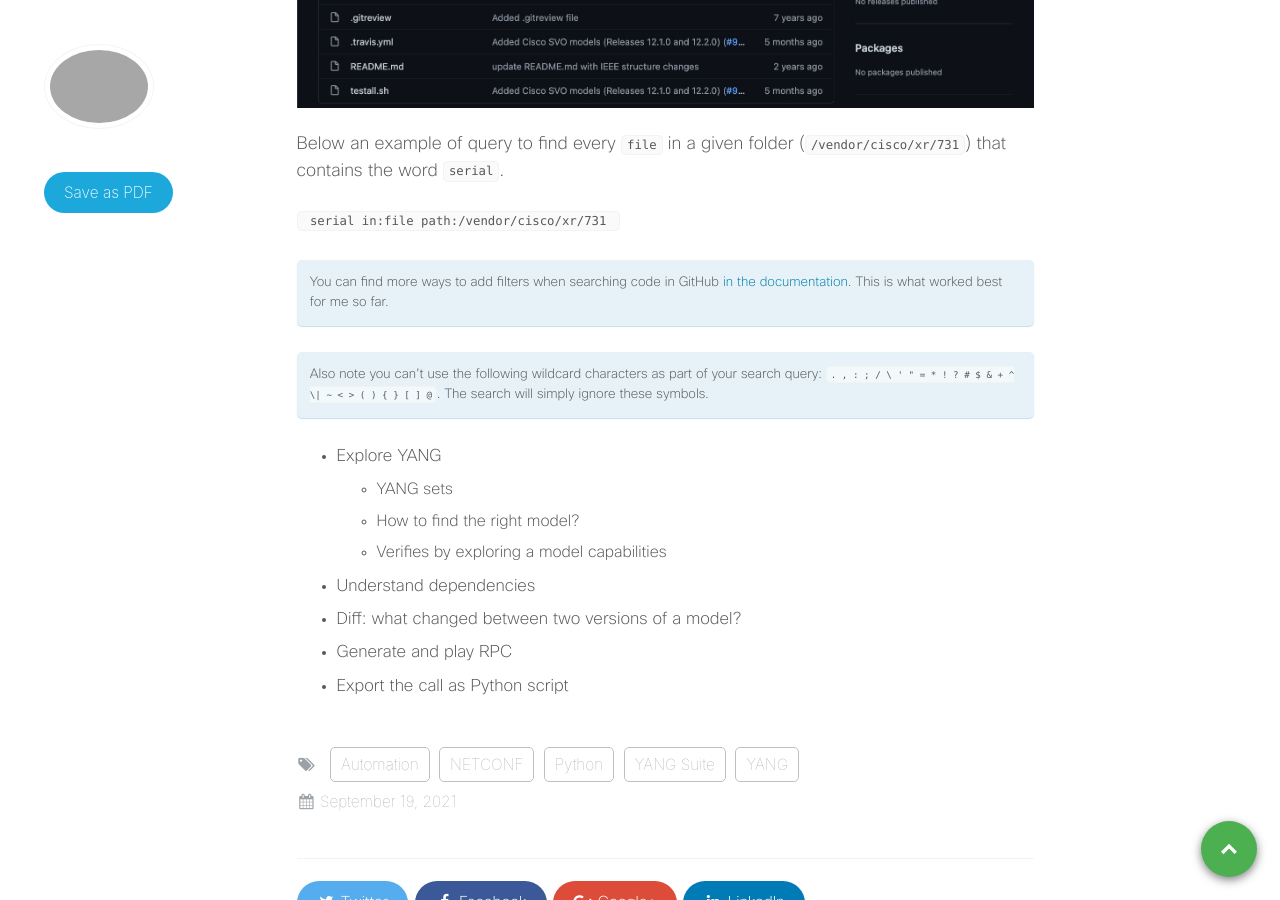
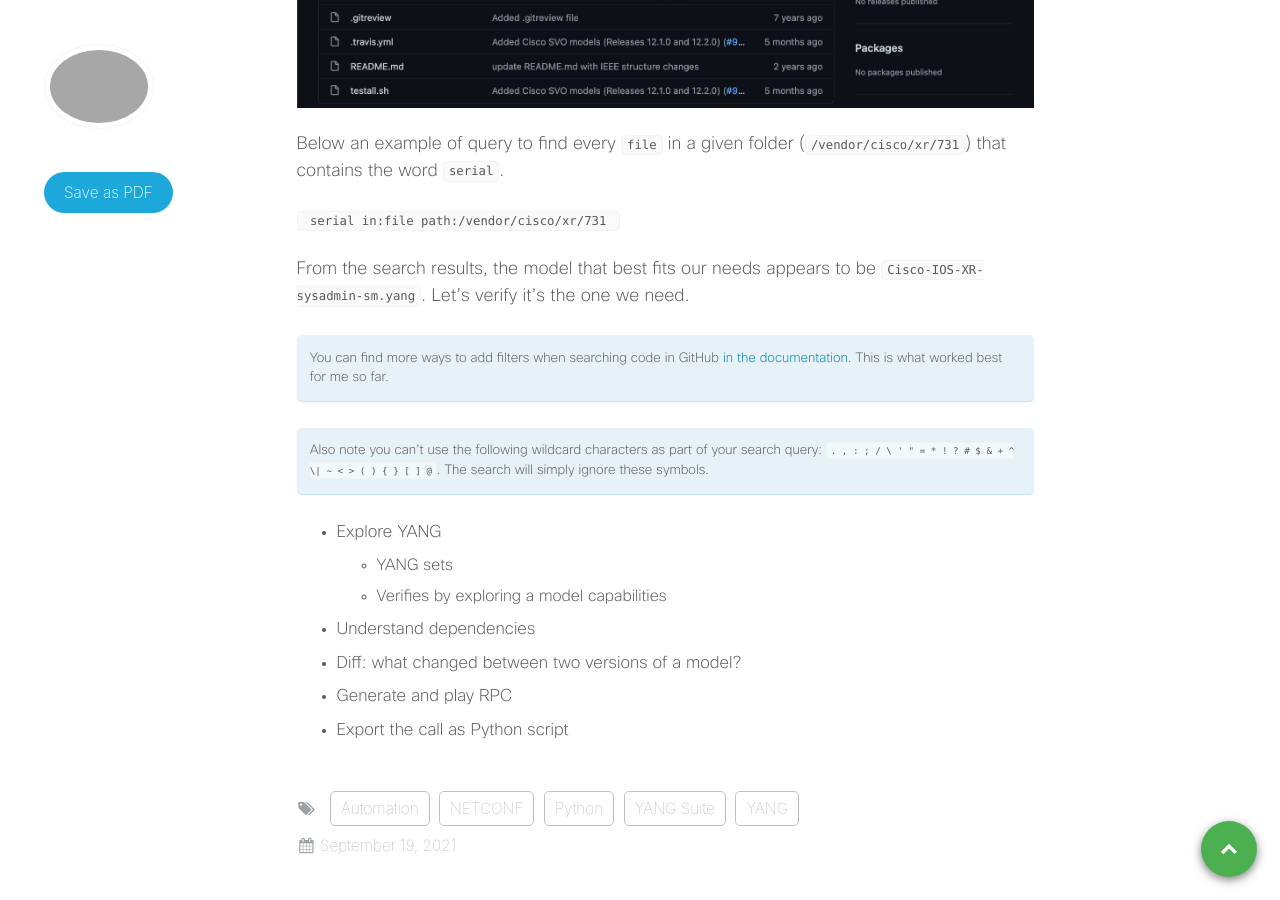
Before and after one commit to xrdocs/programmability, a Jekyll site: the page built from _tutorials/do-you-speak-yang.md, in a window 1280 px wide and 900 px high, scrolled down 7678 px. Built offline with Jekyll 4.4.1, drawn with Linux system fonts in a browser that asks for light colours; comment, search, counter and statistics services are not loaded.

Commit message:
finding model

```diff
--- a/_tutorials/do-you-speak-yang.md
+++ b/_tutorials/do-you-speak-yang.md
@@ -176,6 +176,8 @@ Below an example of query to find every `file` in a given folder (`/vendor/cisco
 serial in:file path:/vendor/cisco/xr/731
 </code>
 
+From the search results, the model that best fits our needs appears to be `Cisco-IOS-XR-sysadmin-sm.yang`. Let's verify it's the one we need.
+
 You can find more ways to add filters when searching code in GitHub [in the documentation](https://docs.github.com/en/search-github/searching-on-github/searching-code). This is what worked best for me so far.
 {: .notice--info}
 
@@ -185,7 +187,6 @@ Also note you can't use the following wildcard characters as part of your search
 
 * Explore YANG
   * YANG sets
-  * How to find the right model?
   * Verifies by exploring a model capabilities
 * Understand dependencies
 * Diff: what changed between two versions of a model?
```
